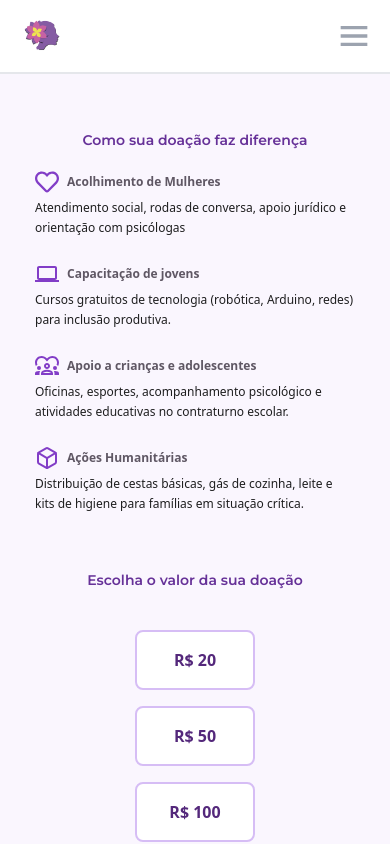
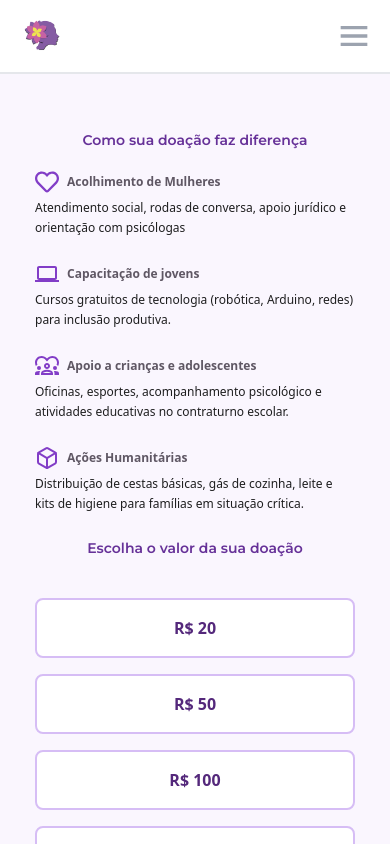
Before and after one commit to Projeto-FrontEnd-Fusion/Aceve-website-development, a Next.js app: page /quero-doar in a window 390 px wide. Shown: the top 844 px of the page. Built offline with nearby package versions, Linux system fonts and the light colour scheme.

Commit message:
fix: align both sections on mobile devices with `w-fit`, preventing buttons from growing beyond first section

```diff
--- a/src/app/quero-doar/page.tsx
+++ b/src/app/quero-doar/page.tsx
@@ -40,10 +40,11 @@ const impactList: IimpactData[] = [
 function QueroDoar() {
   return (
     <main
-      className="flex flex-col min-h-screen bg-[#FAF6FE] items-center gap-8 py-8
+      className="flex flex-col min-h-screen bg-[#FAF6FE] items-center py-8
       px-4 mobileMicro:px-8 mobileMini:px-16 mobileSmall:px-20 mobileLarger:px-30 mobileXLarger:px-36 tablet:px-8 laptop:px-32 desktop:px-0
     "
     >
+      <div className="flex flex-col w-fit tablet:w-full tablet:gap-8 items-center">
         <section
           className="flex py-6 flex-col items-center gap-5
         w-full desktop:w-[60%]
@@ -88,6 +89,7 @@ function QueroDoar() {
 
           <DonationOptions />
         </section>
+      </div>
     </main>
   );
 }
--- a/src/components/DonationOptions/DonationOptions.tsx
+++ b/src/components/DonationOptions/DonationOptions.tsx
@@ -120,7 +120,7 @@ const CustomValue = ({ buttonOptions, donationValue, inputOtherValue, setDonatio
       onKeyDown={handleKeyDown}
       onClick={handleReset}
       onChange={(e) => handleInputChange(e.target.value)}
-      className={`flex items-center justify-center w-[120px] rounded-[8px] border-2 py-[16px] px-[8px]
+      className={`flex w-full items-center justify-center tablet:w-[120px] rounded-[8px] border-2 py-[16px] px-[8px]
         font-semibold text-[#5F5764] text-center
         focus:outline-[#823DC7] hover:bg-[#F2EBFC]
         ${isActiveStyles}
@@ -142,7 +142,7 @@ export const DonationOptions = () => {
 
   return (
     <>
-      <span className='flex flex-col tablet:flex-row gap-4'>
+      <span className='flex flex-col w-full tablet:flex-row gap-4 tablet:justify-center'>
         {buttonOptions.map((option) => {
           return (
             <FixedValue
@@ -163,7 +163,7 @@ export const DonationOptions = () => {
           setInputOtherValue={setInputOtherValue} />
       </span>
       <button
-        className="bg-[#823DC7] w-[240px] px-[20px] py-[16px] rounded-[8px] cursor-pointer
+        className="bg-[#823DC7] w-full tablet:w-[240px] px-[20px] py-[16px] rounded-[8px] cursor-pointer
     text-[#FFF] text-[20px] font-semibold
     disabled:bg-[#CCC] disabled:text-[#A5A1A8]
     hover:bg-[#663198] focus:outline-[#D6BDF5] active:bg-[#54287B]"
```
Lines whose indentation alone changed are shown as unchanged.
